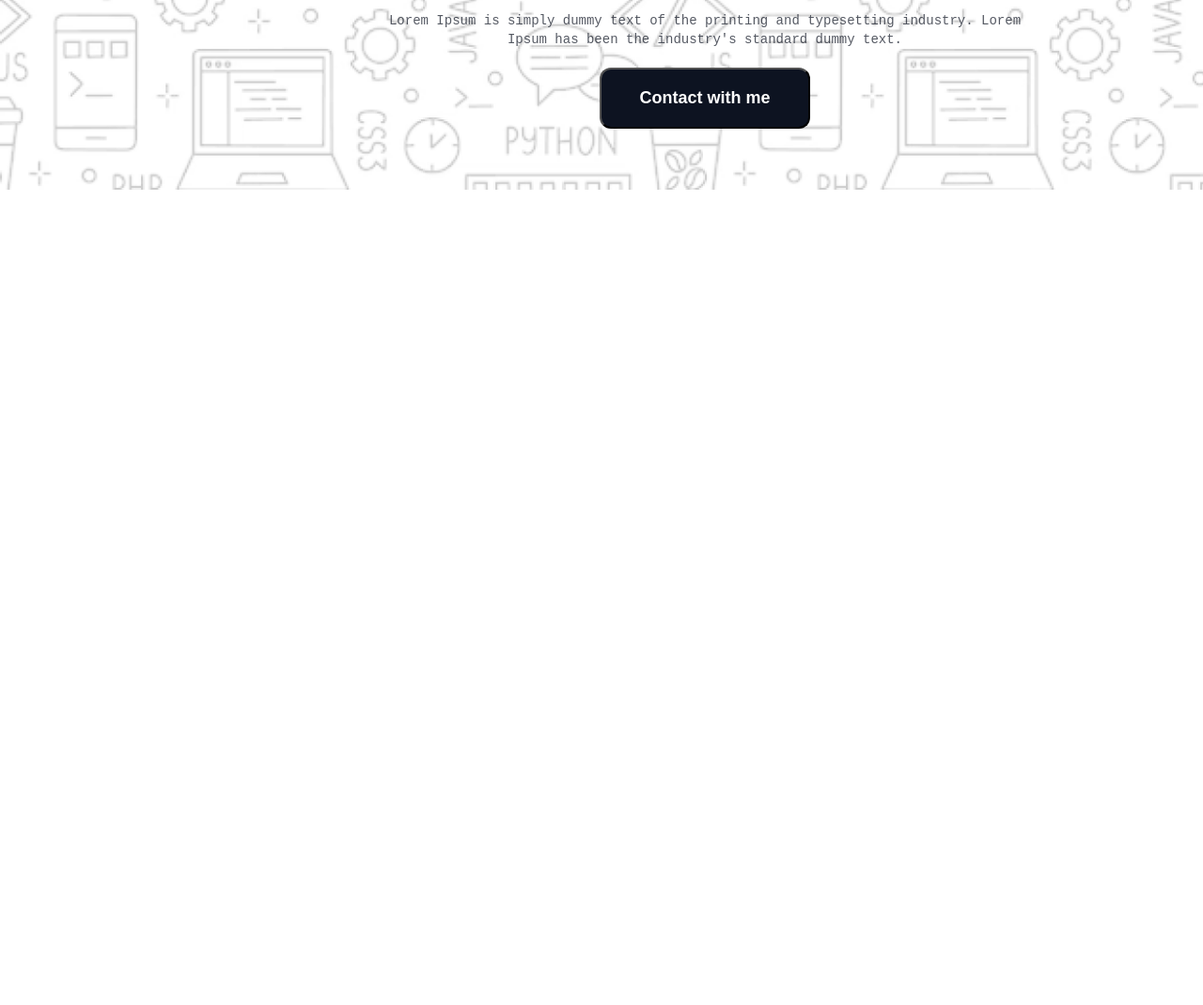
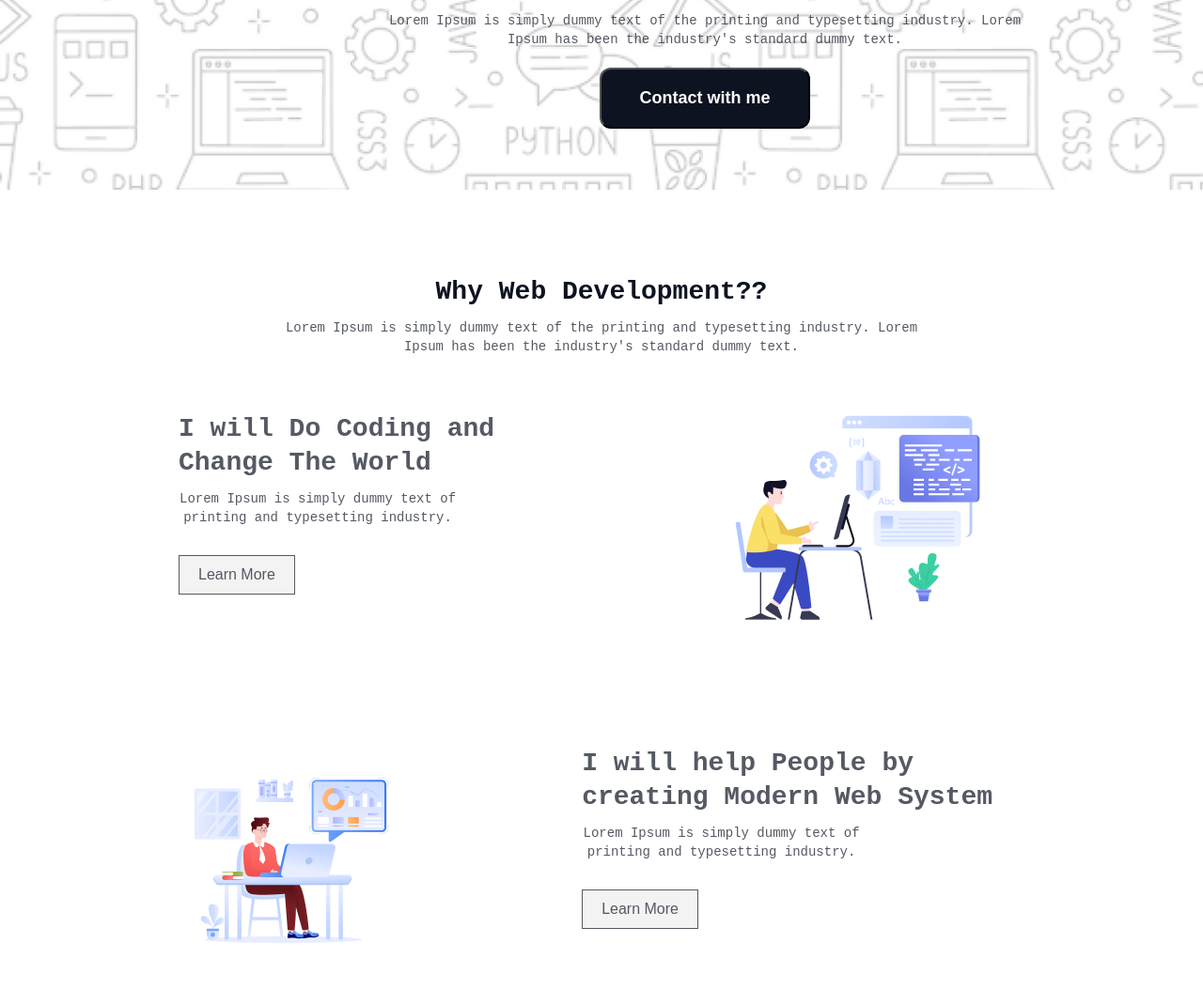
Before and after one commit to nurislamemon1/My-First-Assignment-repo, a plain HTML site: page index.html in a window 1280 px wide. Shown: the part 510-1580 px from the top of the page at 94% size. Before the commit the page ends 800 px from the top, so only its background shows below. Drawn offline with Linux system fonts and the light colour scheme; a web font is replaced by a local one.

Commit message:
development section done

```diff
--- a/index.html
+++ b/index.html
@@ -1,11 +1,13 @@
 <!DOCTYPE html>
 <html lang="en">
+
 <head>
     <meta charset="UTF-8">
     <meta name="viewport" content="width=device-width, initial-scale=1.0">
     <title>My First Assignment</title>
     <link rel="stylesheet" href="styles/style.css">
 </head>
+
 <body class="azeret-mono">
     <header>
         <nav class="nav-container">
@@ -17,10 +19,44 @@
             <div class="banner-section-container">
                 <img src="./assets/Group.png" alt="">
                 <h1>"In the near future, I hope to <br> become a Developer."</h1>
-            <p>Lorem Ipsum is simply dummy text of the printing and typesetting industry. Lorem <br> Ipsum has been the industry's standard dummy text.</p>
+                <p>Lorem Ipsum is simply dummy text of the printing and typesetting industry. Lorem <br> Ipsum has been
+                    the industry's standard dummy text.</p>
                 <button class="btn">Contact with me</button>
             </div>
         </section>
     </header>
+    <main class="main">
+        <!-- development section -->
+        <section class="development-section">
+            <h2>Why Web Development??</h2>
+            <p>Lorem Ipsum is simply dummy text of the printing and typesetting industry. Lorem <br> Ipsum has been the
+                industry's standard dummy text.</p>
+                <div class="first-items">
+                    <div class="right-side">
+                        <h3 class="section-title">I will Do Coding and <br> Change The World</h3>
+                        <p class="section-description">Lorem Ipsum is simply dummy text of <br>printing and typesetting industry.</p>
+                        <button class="btn-secoundary">Learn More</button>
+                    </div>
+                    <div class="left-side"> <img src="./assets/Layer_1.png" alt=""></div>
+                </div>
+                <div class="first-items">
+                    <div class="left-side"> <img src="./assets/Group 3.png" alt=""></div>
+                    <div class="right-side">
+                        <h3 class="section-title">I will help People by<br>creating Modern Web System</h3>
+                        <p class="section-description-2">Lorem Ipsum is simply dummy text of <br>printing and typesetting industry.</p>
+                        <button class="btn-secoundary">Learn More</button>
+                    </div>
+                </div>
+                <div class="first-items">
+                    <div class="right-side">
+                        <h3 class="section-title">I will Do Coding and <br> Change The World</h3>
+                        <p class="section-description">Lorem Ipsum is simply dummy text of <br>printing and typesetting industry.</p>
+                        <button class="btn-secoundary">Learn More</button>
+                    </div>
+                    <div class="left-side"> <img src="./assets/Group 4.png" alt=""></div>
+                </div>
+        </section>
+    </main>
 </body>
+
 </html>
--- a/styles/style.css
+++ b/styles/style.css
@@ -8,6 +8,12 @@
     margin: 0;
     padding: 0;
     box-sizing: border-box;
+}
+
+/* shared styles */
+.main {
+    width: 1170px;
+    margin: 0 auto;
 }
 
 .nav-container {
@@ -69,7 +75,8 @@
     line-height: 50px;
     margin-top: 20px;
 }
-.banner-section-container p{
+
+.banner-section-container p {
     color: rgb(13, 19, 33);
     font-size: 14px;
     font-weight: 400;
@@ -77,7 +84,8 @@ line-height: 20px;
     opacity: 0.7;
     margin-top: 15px;
 }
-.btn{
+
+.btn {
     border-radius: 12px;
     background: rgb(13, 19, 33);
     padding: 20px 40px;
@@ -86,3 +94,81 @@ font-size: 18px;
     font-weight: bold;
     margin-top: 20px;
 }
+
+/* development section */
+.development-section {
+    margin-top: 50px;
+    height: 1200px;
+    padding: 40px 95px;
+}
+
+.development-section h2 {
+    color: rgb(13, 19, 33);
+    font-size: 28px;
+    font-weight: 800;
+    line-height: 37px;
+    text-align: center;
+}
+
+.development-section p {
+    color: rgb(13, 19, 33);
+    font-size: 14px;
+    font-weight: 400;
+    line-height: 20px;
+    text-align: center;
+    opacity: 0.7;
+    margin-top: 10px;
+}
+
+.first-items {
+    display: flex;
+    justify-content: space-between;
+    margin-top: 20px;
+    width: 946px;
+    height: 336px;
+    padding: 40px;
+}
+
+.right-side {
+    text-align: left;
+}
+
+.section-title {
+    color: rgba(13, 19, 33, 0.7);
+    font-size: 28px;
+    font-weight: 700;
+    line-height: 36px;
+}
+
+.section-description {
+    opacity: 0.7;
+    color: rgb(13, 19, 33);
+    font-size: 16px;
+    font-weight: 400;
+    line-height: 26px;
+    margin-right: 40px;
+    margin-top: 10px;
+}
+
+.section-description-2 {
+    opacity: 0.7;
+    color: rgb(13, 19, 33);
+    font-size: 16px;
+    font-weight: 400;
+    line-height: 26px;
+    margin-top: 10px;
+    margin-right: 140px;
+}
+
+.btn-secoundary {
+    box-sizing: border-box;
+    border: 1px solid rgb(13, 19, 33);
+    opacity: 0.7;
+    padding: 10px 20px 10px 20px;
+    color: rgb(13, 19, 33);
+    font-size: 16px;
+    font-weight: 400;
+    line-height: 20px;
+    text-align: center;
+    margin-top: 30px;
+}
```
Lines whose indentation alone changed are shown as unchanged.
